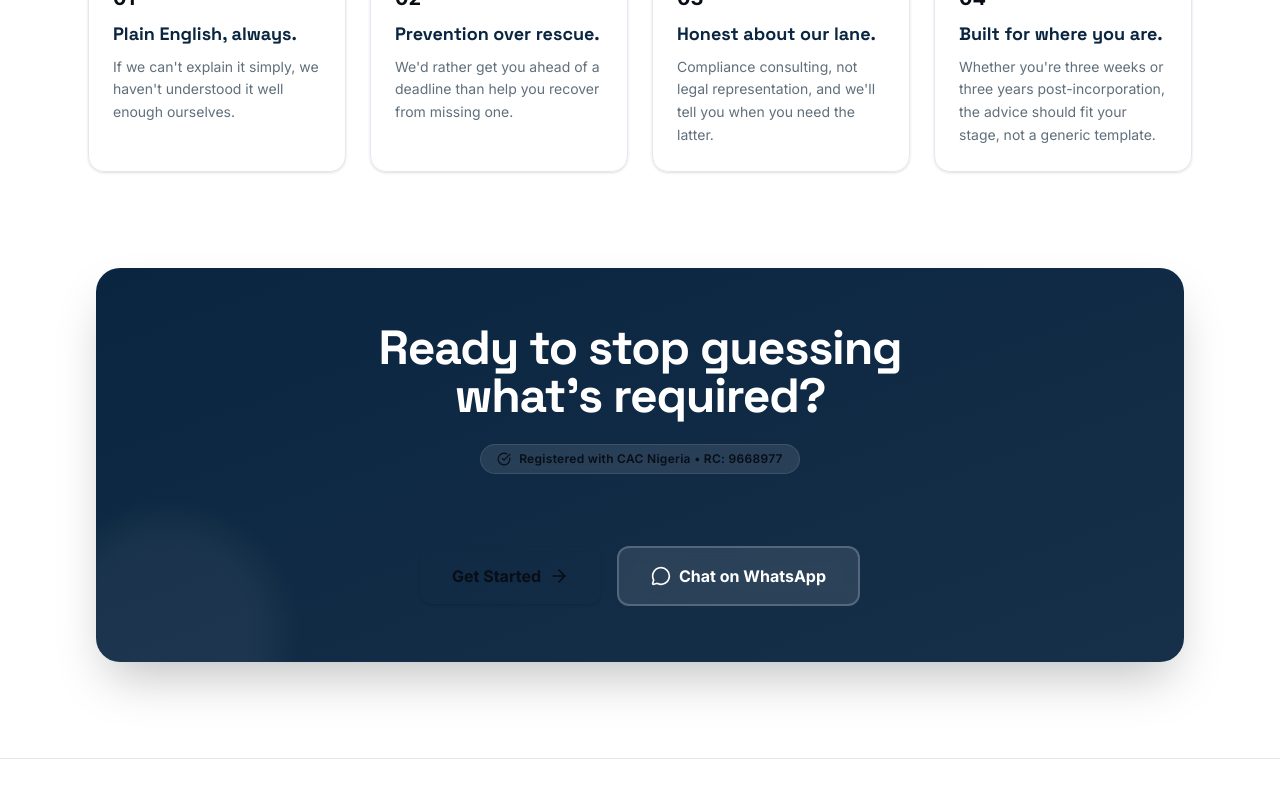
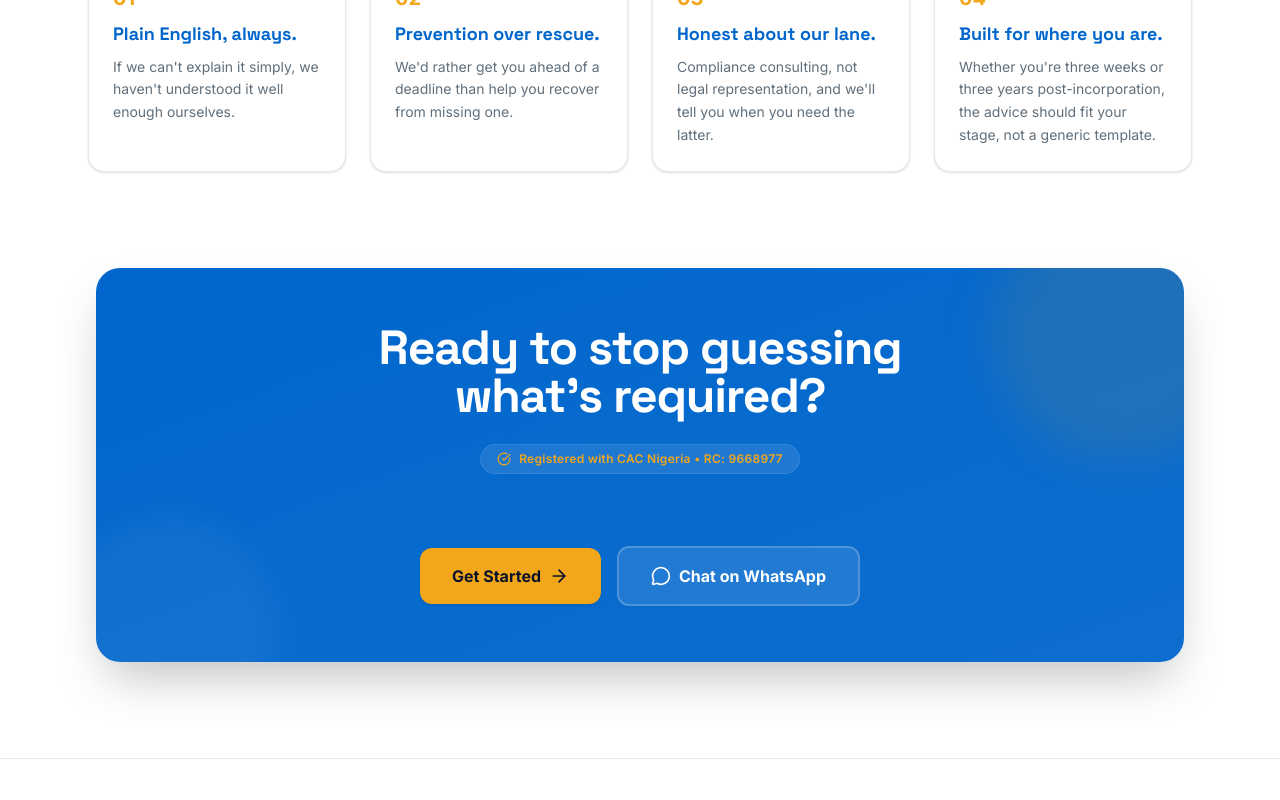
Before and after one commit to Tosin2513/The-Start-up-Desk-, a Next.js app: page /about in a window 1280 px wide. Shown: the part 2136-2936 px from the top of the page. Built offline with nearby package versions, Linux system fonts and the light colour scheme.

Commit message:
Update globals.css

```diff
--- a/app/globals.css
+++ b/app/globals.css
@@ -6,35 +6,57 @@
   --font-sans: var(--font-inter), ui-sans-serif, system-ui, sans-serif;
   --font-display: var(--font-space-grotesk), ui-sans-serif, system-ui, sans-serif;
 
-  /* --- BASE PALETTE MAPPED TO VARIABLES --- */
+  /* ─── THEME CONFIGURATION MAPPING (TAILWIND V4 ENGINE) ─── */
   --color-background: var(--bg-current);
   --color-foreground: var(--text-current);
   --color-primary: var(--primary-current);
   --color-muted-foreground: var(--muted-text-current);
   --color-border: var(--border-current);
+
+  --color-accent: var(--accent-current);
+  --color-card: var(--card-current);
+  --color-primary-foreground: var(--primary-fg-current);
+  --color-accent-foreground: var(--accent-fg-current);
+  --color-whatsapp: var(--whatsapp-current);
+  --color-whatsapp-foreground: var(--whatsapp-fg-current);
 }
 
-/* ─── LIGHT MODE DESIGN CONFIG ─── */
+/* ─── LIGHT MODE SYSTEM CONFIG ─── */
 :root {
   --bg-current: #ffffff;
-  --text-current: #090d16;
-  --primary-current: #0a2540;          /* Deep rich navy */
+  --text-current: #0b132b;           /* Core Dark Brand Color */
+  --primary-current: #0066cc;        /* Pure Blue Brand Color */
   --muted-text-current: #606f7b;
   --border-current: #e2e8f0;
-  --color-accent: #0066cc;
+
+  --accent-current: #f2a71b;         /* Locked Amber Accent */
+  --card-current: #ffffff;
+  --primary-fg-current: #ffffff;
+  --accent-fg-current: #0b132b;
+  --whatsapp-current: #25d366;
+  --whatsapp-fg-current: #ffffff;
 }
 
-/* ─── PREMIUM DARK MODE DESIGN CONFIG ─── */
+/* ─── PREMIUM DARK MODE SYSTEM CONFIG ─── */
 .dark {
-  --bg-current: #060913;               /* Deep rich space black */
-  --text-current: #f4f6f8;             /* Crisp clean off-white */
-  --primary-current: #ffffff;          /* Force headlines to go pure white */
-  --muted-text-current: #94a3b8;       /* Readable soft silver for paragraphs */
+  --bg-current: #0b132b;             /* Core Dark Brand Canvas */
+  --text-current: #f4f6f8;
+  --primary-current: #4d9fff;        /* Lightened Blue for contrast */
+  --muted-text-current: #94a3b8;
   --border-current: #1e293b;
-  --color-accent: #3b82f6;             /* Neon glow blue for highlights */
+
+  --accent-current: #f2c14e;         /* High-visibility Amber Accent */
+  --card-current: #131c3a;           /* Perfect elevation off Core Dark */
+  --primary-fg-current: #0b132b;
+  --accent-fg-current: #0b132b;
+  --whatsapp-current: #25d366;
+  --whatsapp-fg-current: #ffffff;
 }
 
 @layer base {
+  * {
+    border-color: var(--color-border);
+  }
   body {
     background-color: var(--color-background);
     color: var(--color-foreground);
@@ -51,33 +73,14 @@
 }
 
 .dark .animate-silk {
-  background: linear-gradient(135deg, #060913 0%, #0a1424 40%, #060913 100%);
+  background: linear-gradient(135deg, #0b132b 0%, #131f42 40%, #0b132b 100%);
 }
 
-/* --- Silk Movement Background (Smooth, Flowing) --- */
+/* --- Silk Movement Background Keyframes --- */
 @keyframes silk-movement {
-  0% {
-    background-position: 0% 50%;
-  }
-  50% {
-    background-position: 100% 50%;
-  }
-  100% {
-    background-position: 0% 50%;
-  }
-}
-
-.animate-silk {
-  background: linear-gradient(
-    135deg,
-    #ffffff 0%,
-    #e6f0fa 25%,
-    #cfe3f8 50%,
-    #eef5fc 75%,
-    #ffffff 100%
-  );
-  background-size: 300% 300%;
-  animation: silk-movement 15s ease infinite;
+  0% { background-position: 0% 50%; }
+  50% { background-position: 100% 50%; }
+  100% { background-position: 0% 50%; }
 }
 
 /* Base fade animations */
@@ -99,22 +102,10 @@
 
 /* Word-changing keyframes */
 @keyframes word-change {
-  0%, 25% {
-    transform: translateY(0%);
-    opacity: 1;
-  }
-  30%, 55% {
-    transform: translateY(-33.33%);
-    opacity: 1;
-  }
-  60%, 85% {
-    transform: translateY(-66.66%);
-    opacity: 1;
-  }
-  90%, 100% {
-    transform: translateY(0%);
-    opacity: 1;
-  }
+  0%, 25% { transform: translateY(0%); opacity: 1; }
+  30%, 55% { transform: translateY(-33.33%); opacity: 1; }
+  60%, 85% { transform: translateY(-66.66%); opacity: 1; }
+  90%, 100% { transform: translateY(0%); opacity: 1; }
 }
 
 .animate-word-slide {
@@ -131,23 +122,13 @@
 
 /* Page transition animations */
 @keyframes page-fade-in {
-  from {
-    opacity: 0;
-  }
-  to {
-    opacity: 1;
-  }
+  from { opacity: 0; }
+  to { opacity: 1; }
 }
 
 @keyframes page-slide-in {
-  from {
-    opacity: 0;
-    transform: translateY(10px);
-  }
-  to {
-    opacity: 1;
-    transform: translateY(0);
-  }
+  from { opacity: 0; transform: translateY(10px); }
+  to { opacity: 1; transform: translateY(0); }
 }
 
 .animate-page-in {
```
